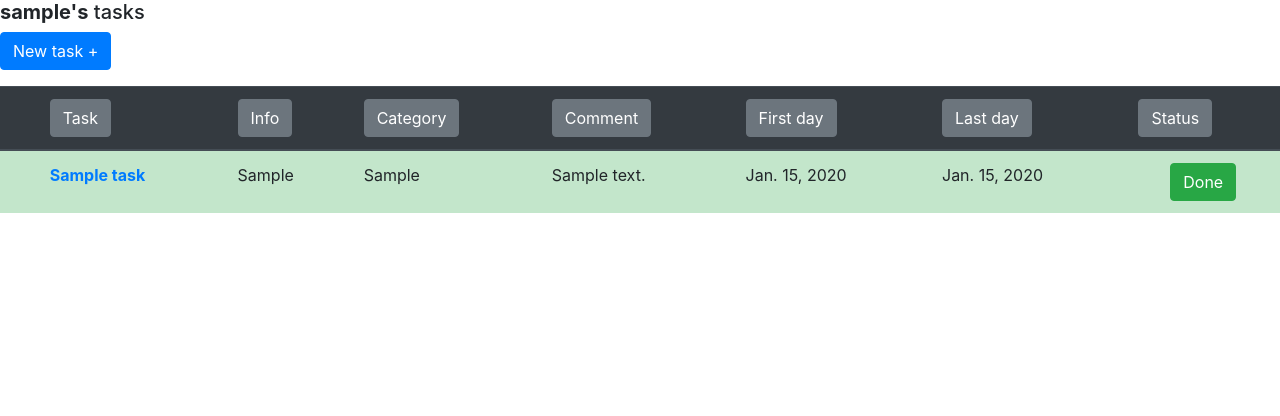
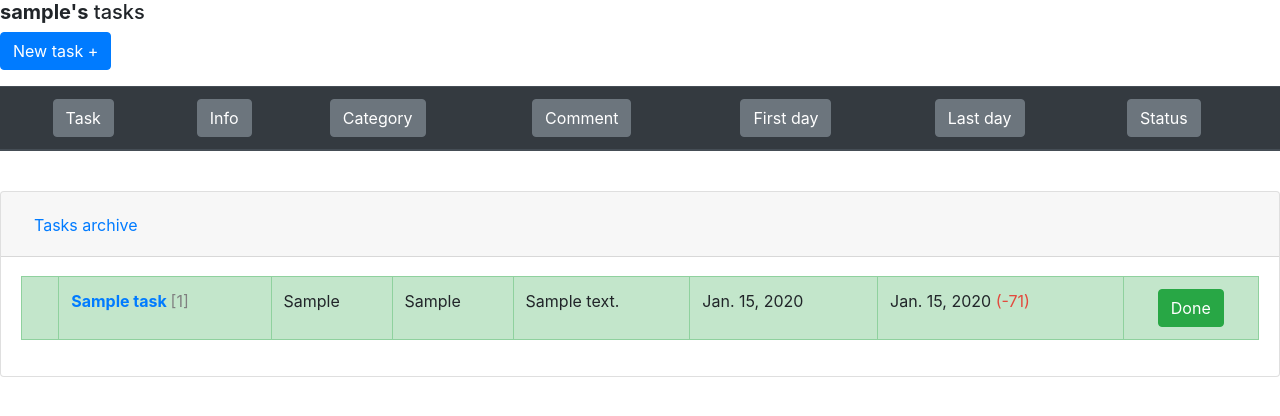
Before and after one commit to OrJaku/check-helper, a Django app: page /tasks_list/ in a window 1280 px wide. Shown: the part 40-456 px from the top of the page. Run offline with Django 3.2, Linux system fonts and the light colour scheme; a user stored in the database is signed in; tables that the repository leaves empty hold one stand-in row (values such as "Sample post"); lists and menus that the app fills with data are empty; some libraries are stand-ins or nearby versions.

Commit message:
Added tasks archive and countdown to task deadline

```diff
--- a/tasks/views.py
+++ b/tasks/views.py
@@ -2,6 +2,7 @@ from django.shortcuts import render, redirect
 from django.contrib.auth.decorators import login_required
 from django.contrib.auth import authenticate, login, logout
 from .models import Task
+import datetime
 
 
 def home(request, *args, **kwargs):
@@ -12,7 +13,6 @@ def home(request, *args, **kwargs):
 @login_required(login_url='/user_login/')
 def tasks_list(request):
     sort = "end_data"
-
     if request.method == "POST":
         if "sort" in request.POST:
             sort = request.POST.get("sort")
@@ -44,9 +44,26 @@ def tasks_list(request):
             return redirect('/tasks_list/')
 
     tasks_user = Task.objects.all().filter(user=request.user).order_by(sort)
+    tasks_user_archive = Task.objects.all().filter(user=request.user).order_by(sort)
+    current_date = datetime.date.today()
+    date_difference = []
+
+    def zipping(lists):
+        for task in lists:
+            difference = task.end_data - current_date
+            days = str(difference).split(" ")
+            days = int(days[0])
+            date_difference.append(days)
+        zipped_list = zip(tasks_user, date_difference)
+        return zipped_list
+
+    tasks_user_with_date_difference = zipping(tasks_user)
+    tasks_user_archive_with_date_difference = zipping(tasks_user_archive)
 
     context = {
-        'objects': tasks_user,
+        'tasks': tasks_user_with_date_difference,
+        'tasks_archive': tasks_user_archive_with_date_difference,
+
     }
     return render(request, 'tasks_list.html', context)
 
--- a/templates/home.html
+++ b/templates/home.html
@@ -1,6 +1,4 @@
-{% extends "base.html" %}
-{% block page %}
- <body id="home">
+
     <br>
     <h3> This is your To-Do list application</h3><br>
     <h4> You have to <a  href="/user_login">Login</a> to get access to your Tasks list </h4>
--- a/templates/tasks_list.html
+++ b/templates/tasks_list.html
@@ -56,20 +56,26 @@
         </th>    </tr>
   </thead>
   <tbody>
-  {%for task in objects%}
-
-    {%if task.done == True %}
-        <tr class="table-success">
-    {%else%}
-        <tr class="">
-    {%endif%}
+  {%for task, diff in tasks%}
+    {%if diff >= 0 or task.done == False %}
+        {%if task.done == True %}
+            <tr class="table-success">
+        {%else%}
+            <tr class="">
+        {%endif%}
             <th scope="row"></th>
-            <td><b><a href="/tasks_list/{{task.id}}">{{task.name}}</a></b></td>
+            <td><b><a href="/tasks_list/{{task.id}}">{{task.name}} </a></b>
+                <font size="3" color="gray">[{{task.id}}]</font>
+            </td>
             <td>{{task.info}}</td>
             <td>{{task.category}}</td>
             <td>{{task.description}}</td>
             <td>{{task.start_data}}</td>
-            <td>{{task.end_data}}</td>
+            <td>{{task.end_data}} {%if diff <= 2 %}
+                <font color=#e3493d><b>({{diff}})</b></font></td>
+                {%else%}
+                    <b>({{diff}})</b>
+                {%endif%}
             <td>
                 <center>
                     <form method="POST" action="/change_task_status/">{% csrf_token %}
@@ -82,8 +88,69 @@
                 </center>
             </td>
         </tr>
+    {%endif%}
   {%endfor%}
+
+
   </tbody>
 </table><br>
+
+<div class="accordion" id="accordionExample">
+  <div class="card">
+    <div class="card-header" id="headingOne">
+      <h2 class="mb-0">
+        <button class="btn btn-link" type="button" data-toggle="collapse" data-target="#collapseOne" aria-expanded="true" aria-controls="collapseOne">
+          Tasks archive
+        </button>
+      </h2>
+    </div>
+    <div id="collapseOne" class="collapse show" aria-labelledby="headingOne" data-parent="#accordionExample">
+      <div class="card-body">
+        <table class="table table-bordered">
+          <thead>
+            <tr>
+            </tr>
+          </thead>
+         <tbody>
+         {%for task, diff in tasks_archive%}
+            {%if diff < 0%}
+                {%if task.done == True %}
+                    <tr class="table-success">
+                {%else%}
+                    <tr class="">
+                {%endif%}
+                    <th scope="row"></th>
+                    <td><b><a href="/tasks_list/{{task.id}}">{{task.name}} </a></b>
+                        <font size="3" color="gray">[{{task.id}}]</font>
+                    </td>
+                    <td>{{task.info}}</td>
+                    <td>{{task.category}}</td>
+                    <td>{{task.description}}</td>
+                    <td>{{task.start_data}}</td>
+                    <td>{{task.end_data}} {%if diff <= 2 %}
+                        <font color=#e3493d>({{diff}})</font></td>
+                        {%else%}
+                            ({{diff}})
+                        {%endif%}
+                    <td>
+                        <center>
+                            <form method="POST" action="/change_task_status/">{% csrf_token %}
+                                {% if task.done == True %}
+                                    <button name="change_status_list" value={{task.id}} type="submit" class="btn btn-success">Done</button>
+                                {%else%}
+                                    <button name="change_status_list" value={{task.id}} type="submit" class="btn btn-danger">In progress</button>
+                                {%endif%}
+                            </form>
+                        </center>
+                    </td>
+                </tr>
+            {%endif%}
+          {%endfor%}
+          </tbody>
+        </table>
+      </div>
+    </div>
+  </div>
+</div>
  </body>
 {% endblock %}
```
Also changed, not shown: requirements.txt (added, +7 -0 lines), templates/tasks_list_archive.html (added, +29 -0 lines).
